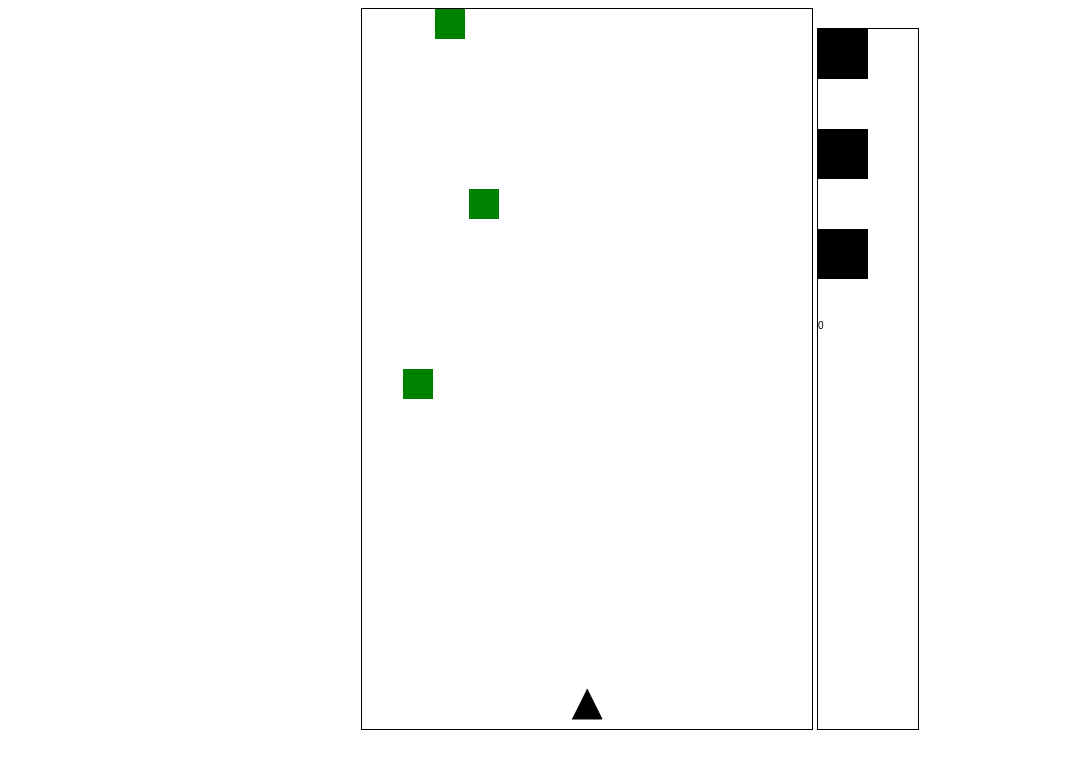
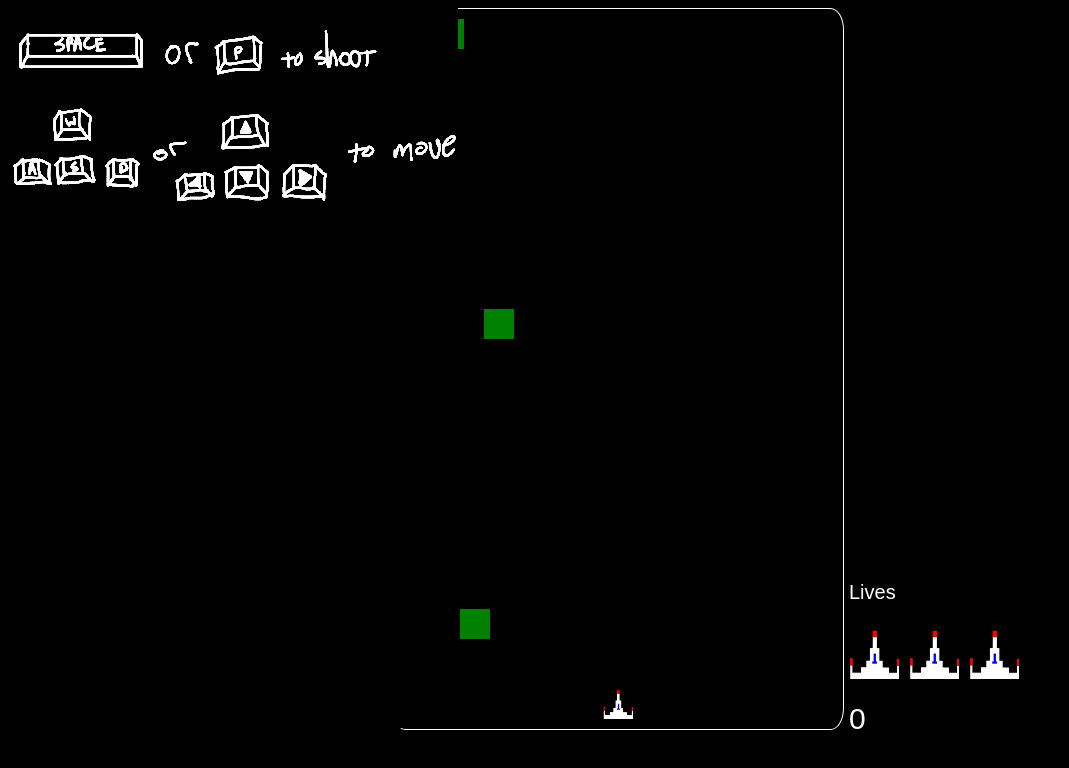
Before and after one commit to jerrendang/territory-attackers, a website built with webpack: page index.html in a window 1280 px wide. Shown: the whole page, without its empty margins (0-1069 px from the left). Built offline with nearby package versions, Linux system fonts and the light colour scheme.

Commit message:
visuals added

```diff
--- a/game/enemy_controller.js
+++ b/game/enemy_controller.js
@@ -7,8 +7,8 @@ export default class Enemy_Controller{
         this.GAME_HEIGHT = GAME_HEIGHT;
         this.GAME_WIDTH = GAME_WIDTH;
 
-        this.default_delay = 90;
-        this.spawn_delay = 90;
+        this.default_delay = 150;
+        this.spawn_delay = 150;
     }
 
     draw(context, enemy, player){
@@ -47,6 +47,9 @@ export default class Enemy_Controller{
         if (this.spawn_delay == 0){
             this.enemies.push(new Enemy(this.GAME_WIDTH));
             this.spawn_delay = this.default_delay;
+            if (this.default_delay != 50){
+                this.default_delay -= 5;
+            }
         }
         this.spawn_delay -= 1;
     }
--- a/game/index.js
+++ b/game/index.js
@@ -4,14 +4,34 @@ import Projectile_Controller from "./projectile_controller";
 import Enemy_Controller from "./enemy_controller";
 import Collision_Controller from "./collision_controller";
 
-const canvas = document.getElementById("game-screen");
+const canvas = document.getElementById("game_screen");
 const context = canvas.getContext("2d");
 
 const side_screen = document.getElementById("side_screen");
 const side_context = side_screen.getContext("2d");
 
+const controls = document.getElementById("control_pics");
+const control_context = controls.getContext("2d");
+
 const SIDE_WIDTH = 400;
-const SIDE_HEIGHT = 100;
+const SIDE_HEIGHT = 150;
+
+// images
+const projectile_img = new Image();
+projectile_img.src = "game/assets/images/projectile.png";
+
+const player_img = new Image();
+player_img.src = "game/assets/images/person.png";
+
+const background_image = new Image();
+background_image.src = "game/assets/images/tileset.png";
+
+const lose_message = new Image();
+lose_message.src = "game/assets/images/lose_message.png";
+
+const control_pics = new Image();
+control_pics.src = "game/assets/images/controls.png";
+// images
 
 const GAME_WIDTH = 450; //add 415 for coordinates
 const GAME_HEIGHT = 720;
@@ -24,25 +44,65 @@ let enemy_controller = new Enemy_Controller(GAME_WIDTH, GAME_HEIGHT);
 
 let collision_controller = new Collision_Controller(projectile_controller, enemy_controller);
 
-player.draw(context);
+player.draw(context, player_img);
 
 let last_time = 0;
+/*
+function start_game(){
+
+    game_loop();
+}
+
+function end_game(){
+
+}
+*/
 
 function game_loop(time_stamp){
     let delta_time = time_stamp - last_time;
     last_time = time_stamp;
 
     if (player.lives == 0){
+        side_context.clearRect(0,0,SIDE_WIDTH,SIDE_HEIGHT);
+        side_context.fillText("Score:", 0, SIDE_HEIGHT / 2);
+        side_context.fillText(player.score, 0, SIDE_HEIGHT / 2 + 30);
+        context.clearRect(0,0,GAME_WIDTH, GAME_HEIGHT);
+        context.drawImage(lose_message,
+                            490, //image position x
+                            580, //image position y
+                            1295, // image width
+                            195, // image height
+                            0,
+                            GAME_HEIGHT / 2 - 100,
+                            431,
+                            65);
         return;
     }
 
+    control_context.drawImage(control_pics,
+        150,
+        230,
+        1415,
+        580,
+        0,
+        0,
+        460,
+        193);
+
     context.clearRect(0,0,GAME_WIDTH,GAME_HEIGHT);
-    side_context.clearRect(0, 0, 100, 400);
-    side_context.fillText(player.score, 0, 300);
+    side_context.clearRect(0, 0, SIDE_WIDTH, SIDE_HEIGHT);
+
+    side_context.fillStyle = "white";
+
+    side_context.font = "20px Arial";
+    side_context.fillText("Lives", 0, 20, 100);
+
+    side_context.font = "30px Arial";
+    side_context.fillText(player.score, 0, 150, 100);
 
     player.update(delta_time);
-    player.draw(context);
-    player.draw_lives(side_context);
+    player.draw(context, player_img);
+    player.draw_lives(side_context, player_img);
 
     enemy_controller.spawn();
     enemy_controller.enemies.forEach(enemy => {
@@ -51,7 +111,7 @@ function game_loop(time_stamp){
     });
 
     projectile_controller.projectiles.forEach(projectile => {
-        projectile_controller.draw(context, projectile);
+        projectile_controller.draw(context, projectile, projectile_img);
         projectile_controller.update(delta_time, projectile)
     });
 
@@ -61,6 +121,6 @@ function game_loop(time_stamp){
 
 }
 
+game_loop();
+
 new InputHandler(player, projectile_controller);
-
-game_loop();
--- a/game/input.js
+++ b/game/input.js
@@ -33,7 +33,11 @@ export default class InputHandler{
                 case 83:
                     player.moveDown();
                     break;
+            }
+        });
 
+        document.addEventListener("keydown", event => {
+            switch(event.keyCode){
                 case 80:
                     projectile_controller.shoot();
                     break;
@@ -41,7 +45,7 @@ export default class InputHandler{
                     projectile_controller.shoot();
                     break;
             }
-        });
+        })
 
         document.addEventListener("keyup", event => { //keyup for player movement
             switch(event.keyCode){
--- a/game/player.js
+++ b/game/player.js
@@ -2,6 +2,12 @@ export default class Player{
     constructor(gameWidth, gameHeight) {
         this.width = 30;
         this.height = 30;
+
+        this.img_width = 875;
+        this.img_height = 745;
+
+        this.img_position_x = 680;
+        this.img_position_y = 260;
 
         this.gameWidth = gameWidth;
         this.gameHeight = gameHeight;
@@ -20,23 +26,65 @@ export default class Player{
         this.score = 0;
     }
 
-    draw_lives(side_context){
+    draw_lives(side_context, player_img){
         for (let x = 0; x < this.lives; x += 1){
-            side_context.fillRect(0, 100 * x, 50, 50);
+            side_context.drawImage(player_img,
+                                    this.img_position_x,
+                                    this.img_position_y,
+                                    this.img_width,
+                                    this.img_height,
+                                    60 * x,
+                                    50,
+                                    50,
+                                    50);
         };
     }
 
-    draw(context) {
+    draw(context, player_img) {
         //context.fillStyle = "black";
         //context.fillRect(this.position.x, this.position.y, this.width, this.height);
+        /*
         context.beginPath();
         context.moveTo(this.position.x + (this.width / 2), this.position.y);
         context.lineTo(this.position.x + this.width, this.position.y + this.height);
         context.lineTo(this.position.x, this.position.y + this.height);
         context.stroke();
 
-        context.fillStyle = "black";
+        context.fillStyle = "white";
         context.fill();
+        */
+       /*
+        let img_width = 1640;
+        let img_height = 2360;
+
+        context.drawImage(
+            player_img,
+            0,
+            0,
+            img_width,
+            img_height,
+            this.position.x,
+            this.position.y,
+            this.width,
+            this.height
+        );
+        */
+
+        let img_width = 875;
+        let img_height = 745;
+
+        context.drawImage(
+            player_img,
+            this.img_position_x,
+            this.img_position_y,
+            this.img_width,
+            this.img_height,
+            this.position.x,
+            this.position.y,
+            this.width,
+            this.height
+        );
+
     }
 
     update(dt){
--- a/game/projectile.js
+++ b/game/projectile.js
@@ -3,13 +3,13 @@ export default class Projectile{
         this.maxspeed = 5;
         this.speedY = 5;
 
-        this.width = 5;
-        this.height = 5;
+        this.width = 15;
+        this.height = 15;
 
         this.player = player;
 
         this.position = {
-            x: this.player.position.x + this.player.width / 2,
+            x: this.player.position.x + player.width / 2,
             y: this.player.position.y
         };
     }
--- a/game/projectile_controller.js
+++ b/game/projectile_controller.js
@@ -4,18 +4,33 @@ export default class Projectile_Controller{
     projectiles = [];
     timerTillNextProjectile = 0;
 
+
     constructor(player){
         this.player = player;
     }
 
-    draw(context, projectile){
+    draw(context, projectile, projectile_image){
         if (projectile.position.y <= 0){
             let index = this.projectiles.indexOf(projectile);
             this.projectiles.splice(index, 1);
         }
         else{
-            context.fillStyle = "black";
-            context.fillRect(projectile.position.x - projectile.width / 2, projectile.position.y, projectile.width, projectile.height);
+            //context.fillStyle = "white";
+            //context.fillRect(projectile.position.x - projectile.width / 2, projectile.position.y, projectile.width, projectile.height);
+            let image_width = 550;
+            let image_height = 570;
+
+            context.drawImage(
+                projectile_image,
+                0,
+                0,
+                image_width,
+                image_height,
+                projectile.position.x - projectile.width / 2,
+                projectile.position.y,
+                projectile.width,
+                projectile.height
+                );
         }
     }
 
--- a/index.css
+++ b/index.css
@@ -1,14 +1,52 @@
-#game-screen{
-    border: 1px solid black;
+body{
+    background-color: black;
 }
 
+.g_screens{
+    display:inline-block;
+    text-align: center;
+    white-space: nowrap;
+}
 
+#control_pics{
+    position: absolute;
+    background-color: black;
+}
 
-.wrapper{
-    display:block;
-    text-align: center;
+#game_screen{
+    border: 1px solid white;
+    border-radius: 3%;
+    margin-left: 30vw;
+    background: rgb(0,0,0);
 }
 
 #side_screen{
     border: 1px solid black;
+    background: rgb(0,0,0);
 }
+
+#button_div{
+    position: absolute;
+    height: 100vh;
+    width: 100vw;
+    background-color: blue;
+    align-items: center;
+}
+
+#button{
+    display: none;
+    position: absolute;
+}
+
+#icon{
+    position: absolute;
+    height: 5rem;
+    width: 5rem;
+    border-radius: 5%;
+    background-color: black;
+    color: white;
+}
+
+#icon:hover{
+    cursor: pointer;
+}
--- a/index.html
+++ b/index.html
@@ -8,10 +8,21 @@
         <link rel="stylesheet" href="index.css">
     </head>
     <body>
-        <div class="wrapper">
-            <canvas id="game-screen" height="720" width="450"></canvas>
-            <canvas id="side_screen" height="700" width="100"></canvas>
+        <canvas id="control_pics" height="720" width="450"></canvas>
+<!--
+        <div id="start_button">
+            <input type="checkbox" id="cb">
+            <label for="cb" id="cb_label">
+                Start
+            </label>
         </div>
+    -->
+        <div class="g_screens">
+            <canvas id="game_screen" height="720" width="450"></canvas>
+            <canvas id="side_screen" height="150" width="400"></canvas>
+        </div>
+
         <script src="dist/game.js"></script>
+
     </body>
 </html>
```
Also changed, not shown: dist/game.js, game/assets/images/car.png (deleted), game/assets/images/controls.png (added), game/assets/images/lose_message.png (added), game/assets/images/mage.png (added), game/assets/images/person.png (added), game/assets/images/projectile.png (added), game/assets/images/tileset.png (added), 4 other files.
